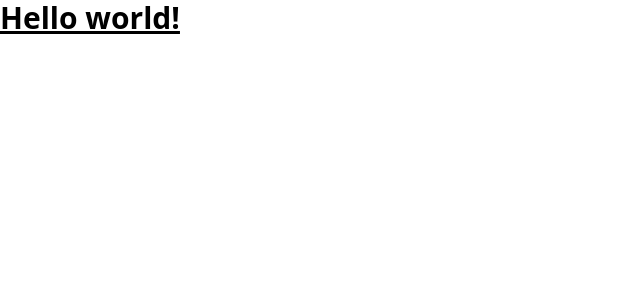
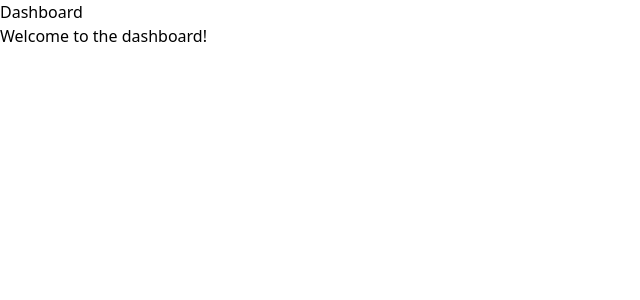
Before and after one commit to CHARANCHERRY123456/task-manager, a React (Vite) app in the folder react-app/: page / in a window 1280 px wide. Shown: the top 300 px of the page, without its empty margins (0-640 px from the left). Built offline with nearby package versions, Linux system fonts and the light colour scheme.

Commit message:
feat : add login  and dashboard pages without user auth

```diff
--- a/react-app/eslint.config.js
+++ b/react-app/eslint.config.js
@@ -23,7 +23,7 @@ export default defineConfig([
       },
     },
     rules: {
-      'no-unused-vars': ['error', { varsIgnorePattern: '^[A-Z_]' }],
+      'no-unused-vars': ['warn', { varsIgnorePattern: '^[A-Z_]' }],
     },
   },
 ])
--- a/react-app/package.json
+++ b/react-app/package.json
@@ -14,6 +14,7 @@
     "@tailwindcss/vite": "^4.1.11",
     "react": "^19.1.0",
     "react-dom": "^19.1.0",
+    "react-router-dom": "^7.6.3",
     "tailwindcss": "^4.1.11"
   },
   "devDependencies": {
--- a/react-app/src/App.jsx
+++ b/react-app/src/App.jsx
@@ -1,9 +1,7 @@
-import './App.css'
+import AppRoutes from "./routes/index.jsx";
 
 function App() {
-  return <h1 class="text-3xl font-bold underline">
-    Hello world!
-  </h1>
+  return <AppRoutes />;
 }
 
 export default App
--- /dev/null
+++ b/react-app/src/pages/Dashboard.jsx
@@ -0,0 +1,10 @@
+const DashBoardPage = () => {
+  return (
+    <div>
+      <h1>Dashboard</h1>
+      <p>Welcome to the dashboard!</p>
+    </div>
+  );
+}
+
+export default DashBoardPage;
--- /dev/null
+++ b/react-app/src/pages/Login.jsx
@@ -0,0 +1,23 @@
+import React , {useEffect} from "react";
+import { useNavigate } from "react-router-dom";
+
+const Login = () => {
+  const navigate = useNavigate();
+
+  useEffect(() => {
+    // Simulate authentication check
+    const isAuthenticated = false; // Change this to true to simulate an authenticated user
+
+    if (isAuthenticated) {
+      navigate("/");
+    } else {
+      navigate("/login");
+    }
+  }, [navigate]);
+
+  return (
+      <h1>Login Page</h1>
+  );
+}
+
+export default Login;
--- a/react-app/src/routes/ProtectedRoutes.jsx
+++ b/react-app/src/routes/ProtectedRoutes.jsx
@@ -1,7 +1,7 @@
 import { Navigate, Outlet } from 'react-router-dom';
 
 const ProtectedRoutes = () => {
-  const user = localStorage.getItem('user');
+  const user = true;
 
   return user ? <Outlet /> : <Navigate to="/login" />;
 }
```
Also changed, not shown: 1 other file (tests, documents, lock files or other folders).
